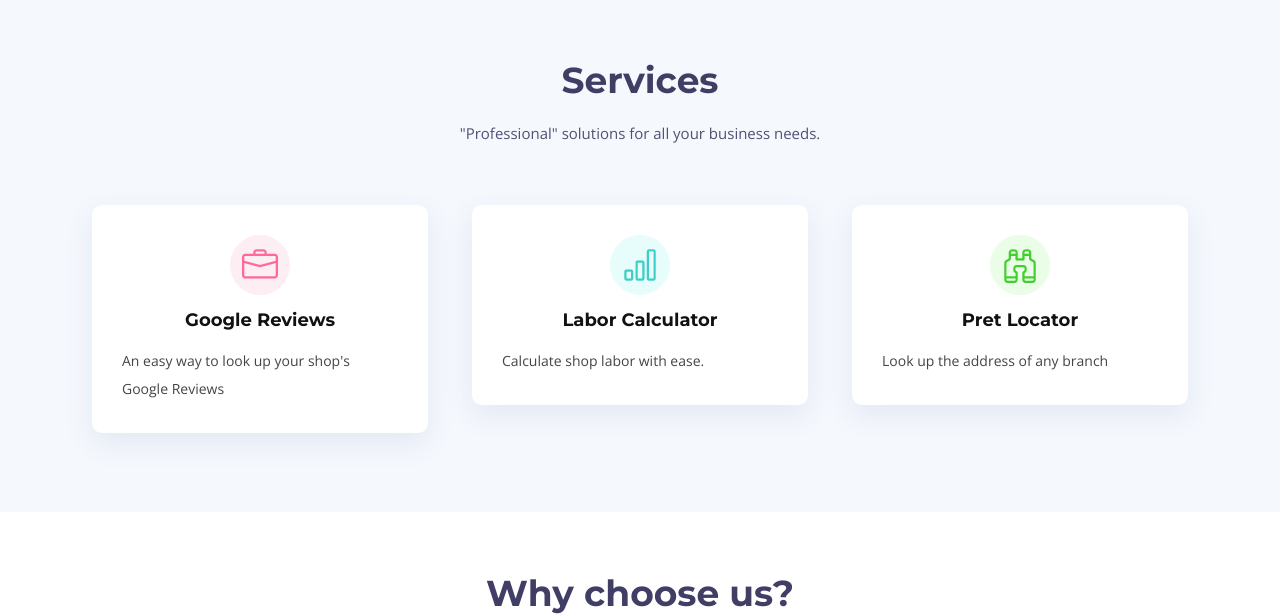
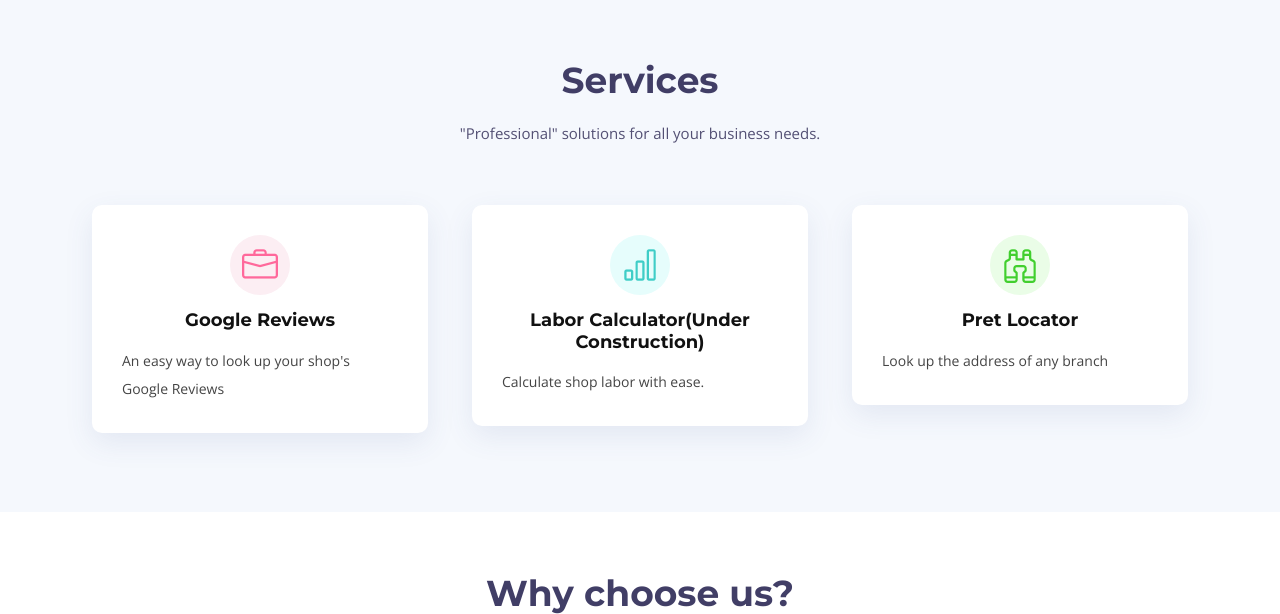
Before and after one commit to spacersoftworks/Pret, a Flask app: page / in a window 1280 px wide. Shown: the part 1409-2023 px from the top of the page. Run offline with Flask 2, Linux system fonts and the light colour scheme; some libraries are stand-ins or nearby versions.

Commit message:
Add calculator file and remove anchor from index

```diff
--- a/main.py
+++ b/main.py
@@ -171,6 +171,10 @@
         return render_template("location-details.html", shop=shop, address=address, year=year, map=map_img, phone=phone_number, days=opening_times)
 
 
+# @app.route("/labor")
+# def calculate_labor():
+#     return render_template("calculator.html")
+
 @app.route("/sub", methods=["POST", "GET"])
 def newsletter_sub():
 
@@ -254,4 +258,4 @@
 
 
 if __name__ == "__main__":
-    app.run(debug=True)
+    app.run()
--- a/templates/calculator.html
+++ b/templates/calculator.html
@@ -86,10 +86,6 @@
 
         <div class="row gy-4">
 
-          <div class="col-lg-8">
-
-          </div>
-
         </div>
 
       </div>
--- a/templates/index.html
+++ b/templates/index.html
@@ -114,7 +114,7 @@
           <div class="col-md-6 col-lg-4" data-aos="zoom-in" data-aos-delay="300">
             <div class="box">
               <div class="icon" style="background: #e6fdfc;"><i class="bi bi-bar-chart" style="color: #3fcdc7;"></i></div>
-              <h4 class="title"><a href="">Labor Calculator</a></h4>
+              <h4 class="title"><a href="">Labor Calculator(Under Construction)</a></h4>
               <p class="description">Calculate shop labor with ease.</p>
             </div>
           </div>
@@ -330,7 +330,7 @@
             <div class="portfolio-wrap">
               <img src="static/img/portfolio/web3.jpg" class="img-fluid" alt="">
               <div class="portfolio-info">
-                <h4><a href="portfolio-details.html">Labor Calculator</a></h4>
+                <h4><a href="">Labor Calculator</a></h4>
                 <p>Web</p>
                 <div>
                   <a href="static/img/portfolio/web3.jpg" class="link-preview portfolio-lightbox" data-gallery="portfolioGallery" title="Web 3"><i class="bi bi-plus"></i></a>
```
